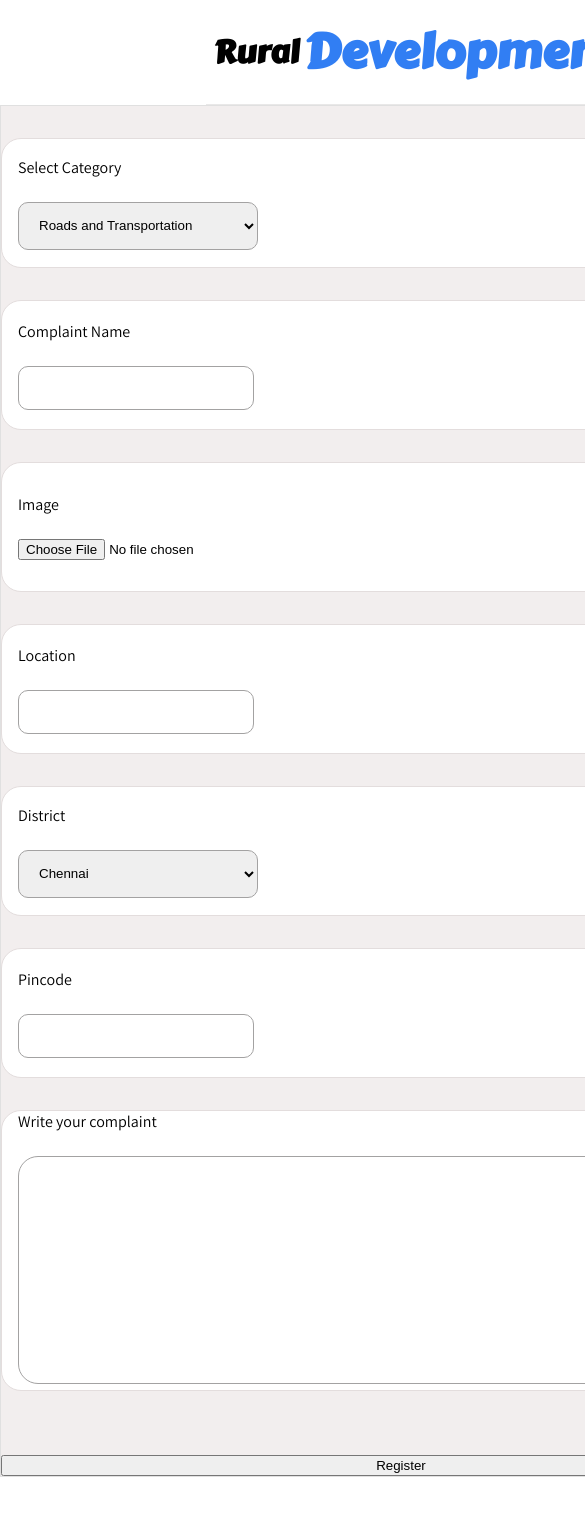
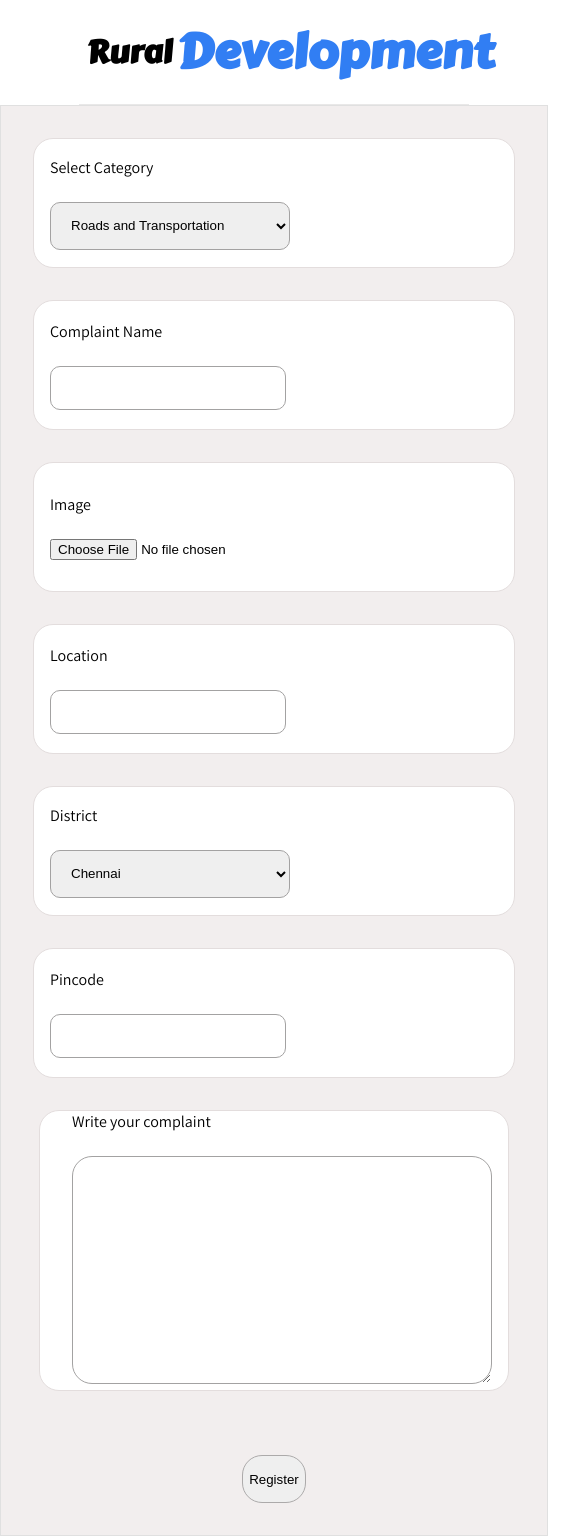
Before and after one commit to dvlpr2003/rural-development-ui, a React (Vite) app: page /Complaint-form in a window 390 px wide. Shown: the top 1536 px of the page, 585 px wide, since content can reach past the window. Before the commit the page ends 1477 px from the top, so only its background shows below. Built offline with nearby package versions, Linux system fonts and the light colour scheme; a web font is replaced by a local one.

Commit message:
responsive

```diff
--- a/src/complaints/ComplaintForm.css
+++ b/src/complaints/ComplaintForm.css
@@ -16,7 +16,10 @@
 }
 #form-body{
     /* border: 1px solid black; */
-    width: 50rem;
+    width: auto;
+    padding-left: 2rem;
+    padding-right: 2rem;
+    padding-bottom: 2rem;
     display: flex;
     flex-direction: column;
     /* justify-content: center; */
@@ -130,3 +133,39 @@ textarea{
     margin-left: 1rem;
     margin-bottom: 0.4rem;
 }
+.complaint-form-register-btn{
+    height: 3rem;
+    border-radius: 20px;
+    border: 1px solid rgb(172, 170, 170);
+}
+
+@media (min-width:50px) and (max-width:300px){
+    #form-body{
+        width: auto;
+    }
+
+}
+@media (min-width:300px) and (max-width:550px){
+    #form-body{
+        width: auto;
+        display: flex;
+        flex-direction: column;
+        justify-content: center;
+        align-items: center;
+
+    }
+    #category,#comp-name,#comp-image,#comp-location,#comp-dist,#comp-pincode{
+        width: 30rem;
+    }
+    #complaint-txt{
+        padding-left: 1rem;
+        padding-right: 1rem;
+    }
+    textarea{
+        width: 25rem;
+
+    }
+}
+@media (min-width:550px) and (max-width:750px){
+
+}
--- a/src/complaints/ComplaintForm.jsx
+++ b/src/complaints/ComplaintForm.jsx
@@ -159,7 +159,7 @@ function FormBody({setComplaintCategory,setComplaintName,setComplaintLocation,se
 
                 </textarea>
             </div>
-            <button onClick={UpdateComplaint}>Register</button>
+            <button className="complaint-form-register-btn"onClick={UpdateComplaint}>Register</button>
 
 
         </div>
```
